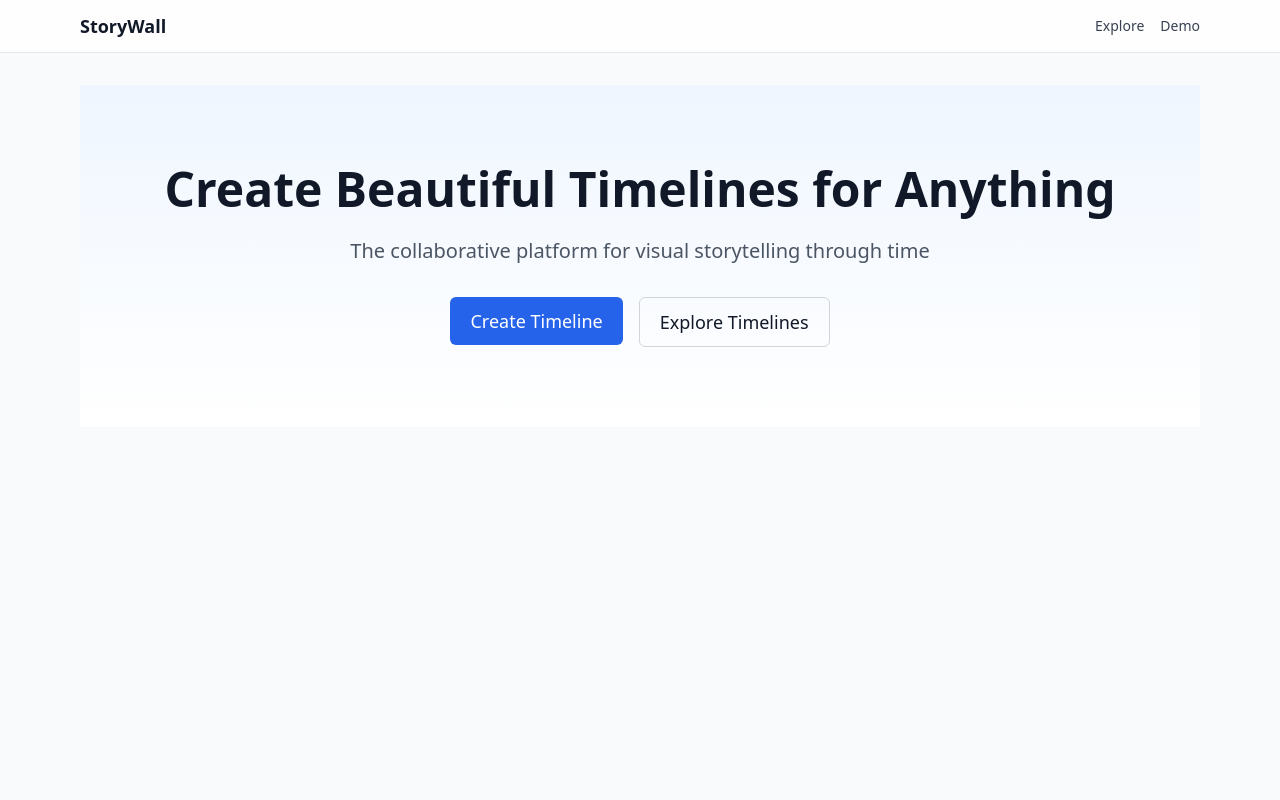
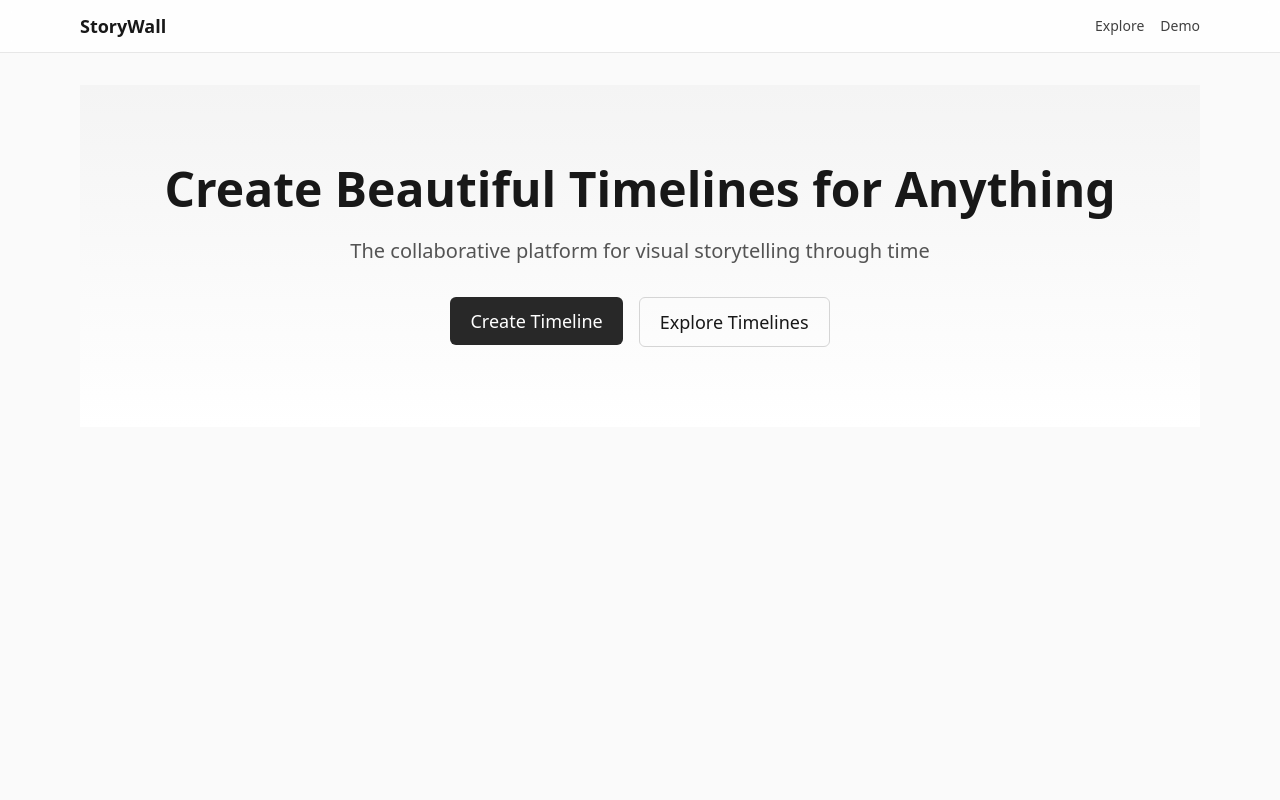
Before and after one commit to Kunle123/StoryWall, a Next.js app: page / in a window 1280 px wide. Shown: the top 800 px of the page. Built offline with nearby package versions, Linux system fonts and the light colour scheme; no server answers.

Commit message:
feat: apply global grayscale; neutralize primary colors to gray

```diff
--- a/app/(main)/page.tsx
+++ b/app/(main)/page.tsx
@@ -4,7 +4,7 @@ import { Button } from '@/components/ui/Button';
 export default function HomePage() {
   return (
     <div className="min-h-screen">
-      <section className="bg-gradient-to-b from-blue-50 to-white py-20">
+      <section className="bg-gradient-to-b from-gray-100 to-white py-20">
         <div className="container mx-auto px-4 text-center">
           <h1 className="text-5xl font-bold mb-6">
             Create Beautiful Timelines for Anything
--- a/app/globals.css
+++ b/app/globals.css
@@ -11,8 +11,13 @@ html, body {
   background: var(--background);
 }
 
+/* Global grayscale */
+html {
+  filter: grayscale(1);
+}
+
 /* Overview (minimap) selection window */
 .overview-window {
-  background: rgba(37, 99, 235, 0.15) !important; /* blue-600 @ 15% */
-  border: 1px solid rgba(37, 99, 235, 0.4) !important;
+  background: rgba(107, 114, 128, 0.2) !important; /* gray-500 @ 20% */
+  border: 1px solid rgba(107, 114, 128, 0.45) !important;
 }
--- a/components/timeline/VerticalTimeline.tsx
+++ b/components/timeline/VerticalTimeline.tsx
@@ -48,7 +48,7 @@ export default function VerticalTimeline({ events }: VerticalTimelineProps) {
 
       {eventsWithPositions.map(({ event, topPosition }) => (
         <div key={event.id} className="absolute pl-20 w-full" style={{ top: `${topPosition}px` }}>
-          <div className="absolute left-6 w-5 h-5 bg-blue-600 rounded-full border-4 border-white shadow" />
+          <div className="absolute left-6 w-5 h-5 bg-gray-700 rounded-full border-4 border-white shadow" />
           <EventCard event={event} />
         </div>
       ))}
--- a/components/ui/Button.tsx
+++ b/components/ui/Button.tsx
@@ -15,7 +15,7 @@ export const Button = forwardRef<HTMLButtonElement, ButtonProps>(function Button
 ) {
   const base = 'inline-flex items-center justify-center rounded-md font-medium transition focus:outline-none focus:ring-2 focus:ring-offset-2';
   const variants: Record<Variant, string> = {
-    primary: 'bg-blue-600 text-white hover:bg-blue-700 focus:ring-blue-600',
+    primary: 'bg-gray-800 text-white hover:bg-gray-900 focus:ring-gray-800',
     outline: 'border border-gray-300 text-gray-900 hover:bg-gray-100',
     ghost: 'text-gray-900 hover:bg-gray-100',
   };
```
